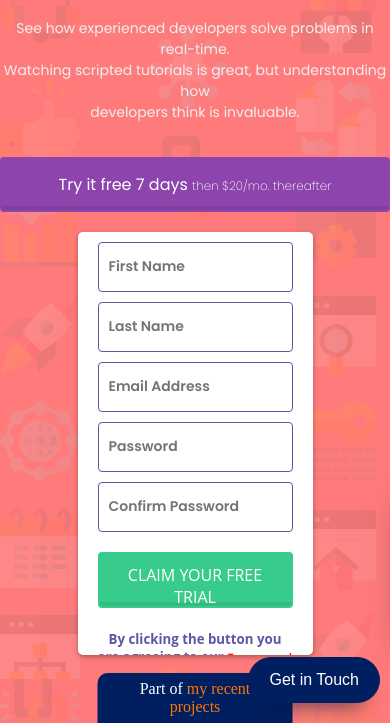
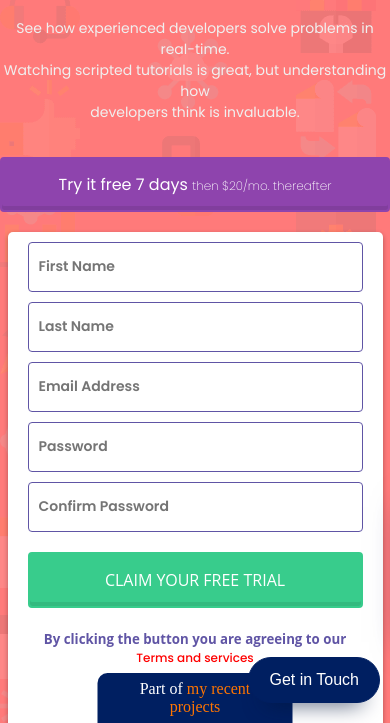
Before and after one commit to Saviourjr/Sign-Up, a plain HTML site: page index.html in a window 390 px wide. Shown: the part 121-844 px from the top of the page. Drawn offline with Linux system fonts and the light colour scheme.

Commit message:
Update style.css

```diff
--- a/style.css
+++ b/style.css
@@ -412,9 +412,9 @@ span{
 	border-radius: 5px;
 	box-shadow: 0 2px 5px rgba(0, 0, 0, 0.3);
 	overflow: hidden;
-	width: 235px;
+	width: 375px;
 	max-width: 100%;
-    height: 423px;
+    height: 100vh;
 	display: inline-block;
 	justify-content: center;
 	align-items: center;
```
